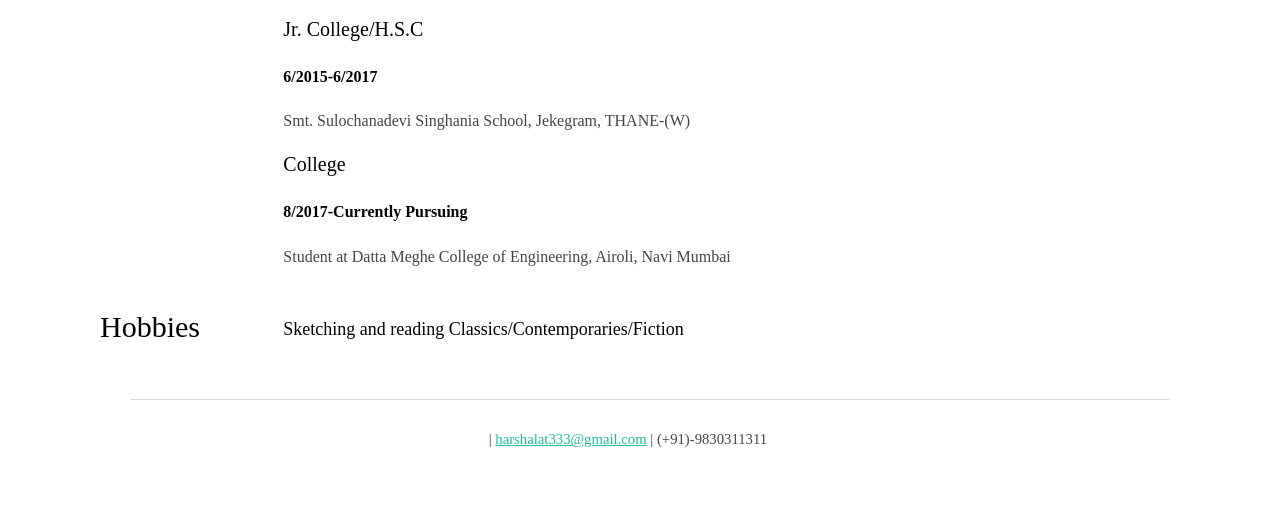
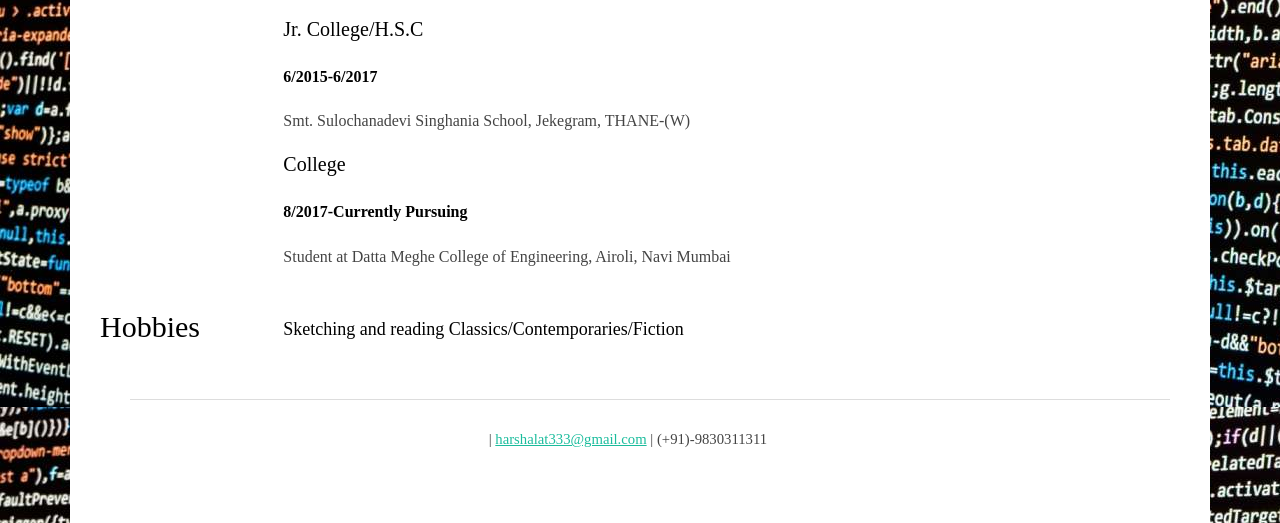
Before and after one commit to Asterix-Uchiha/resume, a plain HTML site: page index.html in a window 1280 px wide. Shown: the part 667-1190 px from the top of the page. Drawn offline with Linux system fonts and the light colour scheme; a web font is replaced by a local one.

Commit message:
Update resume.css

```diff
--- a/resume.css
+++ b/resume.css
@@ -41,7 +41,7 @@ body {
     font-family: Raleway;
     color: #444;
     line-height: 1.375;
-    background-image: url(a.jpg);
+    background-image: url(b.jpg);
     background-size: auto;
 
 }
```
